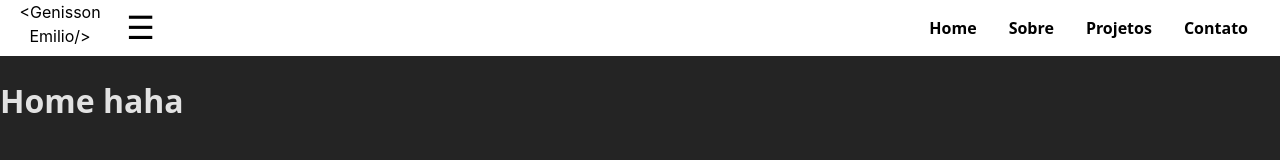
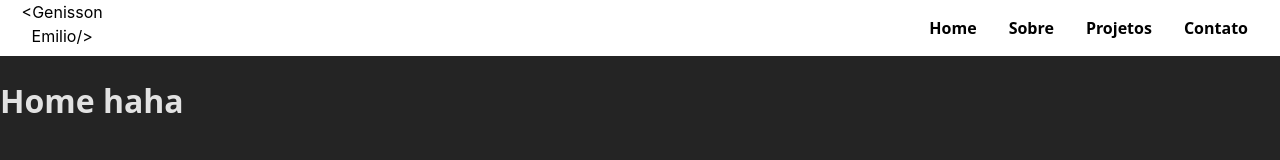
Before and after one commit to GenissonEmilio/Portifolio, a React (Vite) app in the folder portifolio/: page / in a window 1280 px wide. Shown: the top 160 px of the page. Built offline with nearby package versions, Linux system fonts and the light colour scheme.

Commit message:
update menu

```diff
--- a/portifolio/src/App.tsx
+++ b/portifolio/src/App.tsx
@@ -1,4 +1,4 @@
-import Menu from './components/Menu/Menu';
+import Menu from './components/layout/Menu/Menu';
 import { BrowserRouter as Router, Route, Routes } from 'react-router-dom';
 import React from 'react';
 import Home from './pages/Home';
--- a/portifolio/src/components/Menu/Menu.module.css
+++ b/portifolio/src/components/layout/Menu/Menu.module.css
@@ -33,7 +33,7 @@
 }
 
 .hamburguer {
-    display: inline;
+    display: none;
     font-size: 2rem;
     background-color: white;
     color: black;
```
Also changed, not shown: portifolio/src/components/layout/Menu/Menu.tsx (renamed from portifolio/src/components/Menu/Menu.tsx), 1 other file (tests, documents, lock files or other folders).
